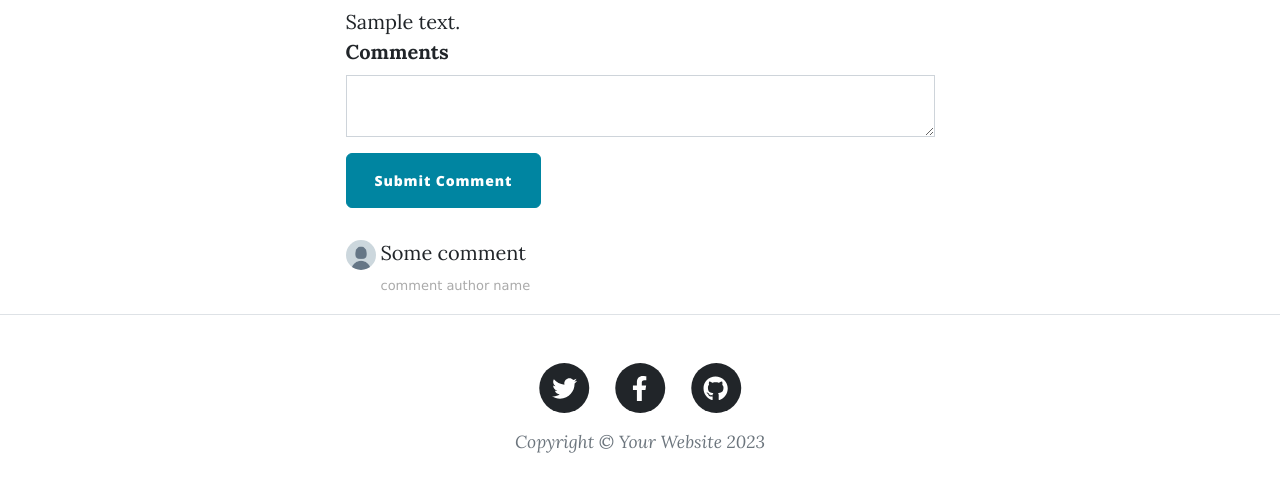
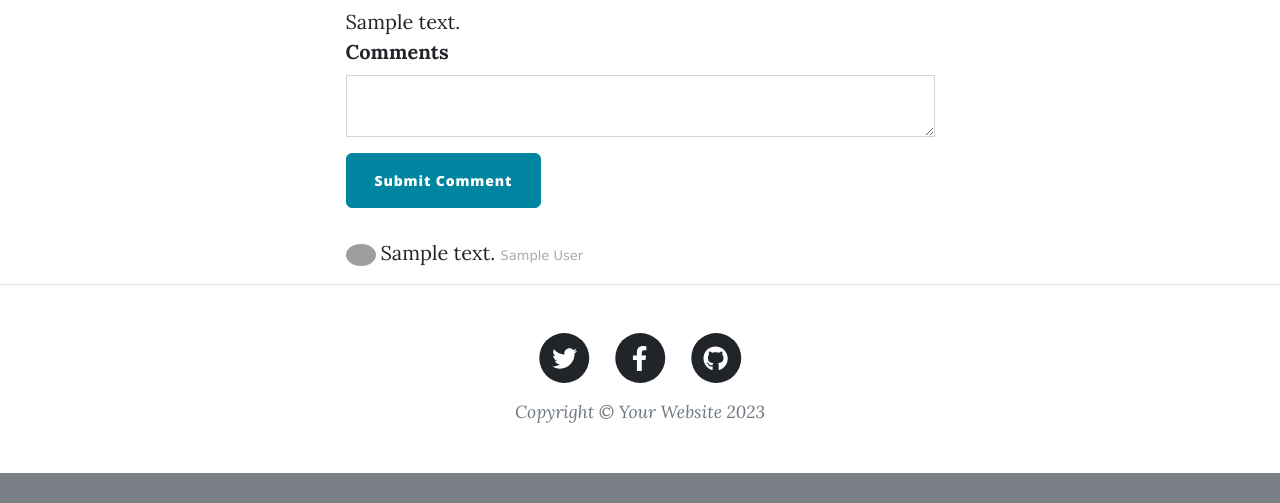
Before and after one commit to KramerJProg/Bloggo, a Flask app: page /post/1 in a window 1280 px wide. Shown: the part 607-1110 px from the top of the page. After the commit the page ends 1080 px from the top, so only its background shows below. Run offline with Flask 3, Linux system fonts and the light colour scheme; tables that the repository leaves empty hold one stand-in row (values such as "Sample post"); grey boxes marked "Sample" are stand-in pictures; some libraries are stand-ins or nearby versions; grey boxes are pictures that could not be loaded.

Commit message:
Implemented Comment section unique to users. (#22)
Co-authored-by: Kramer Jensen <kramerdjensen@gmail.com>

```diff
--- a/main.py
+++ b/main.py
@@ -1,9 +1,9 @@
 from datetime import date
 from functools import wraps
-
 from flask import Flask, render_template, redirect, url_for, flash, abort
 from flask_bootstrap import Bootstrap5
 from flask_ckeditor import CKEditor
+from flask_gravatar import Gravatar
 from flask_login import UserMixin, login_user, LoginManager, logout_user, current_user
 from flask_sqlalchemy import SQLAlchemy
 from sqlalchemy.orm import relationship
@@ -37,13 +37,20 @@ db.init_app(app)
 class BlogPost(db.Model):
     __tablename__ = 'blog_posts'
     id = db.Column(db.Integer, primary_key=True)
-    author_id = db.Column(db.Integer, db.ForeignKey('users.id'))
-    author = relationship('User', back_populates='posts')
     title = db.Column(db.String(250), unique=True, nullable=False)
     subtitle = db.Column(db.String(250), nullable=False)
     date = db.Column(db.String(250), nullable=False)
     body = db.Column(db.Text, nullable=False)
-    img_url = db.Column(db.String(250), nullable=False)
+    img_url = db.Column(db.String(500), nullable=False)
+
+    # Refers to tablename in User class 'users'.
+    author_id = db.Column(db.Integer, db.ForeignKey('users.id'))
+
+    # Refers to property in User class 'posts'
+    author = relationship('User', back_populates='posts')
+
+    # Refers to property in Comment class 'parent_post'.
+    comments = relationship('Comment', back_populates='parent_post')
 
 
 # User class adds a User table to the DB.
@@ -53,11 +60,46 @@ class User(UserMixin, db.Model):
     email = db.Column(db.String(100), unique=True)
     password = db.Column(db.String(100))
     name = db.Column(db.String(100))
+
+    # Refers to property in BlogPost class 'author'
     posts = relationship('BlogPost', back_populates='author')
+
+    # Refers to property in Comment class 'comment_author'.
+    comments = relationship('Comment', back_populates='comment_author')
+
+
+class Comment(db.Model):
+    __tablename__ = 'comments'
+    id = db.Column(db.Integer, primary_key=True)
+    text = db.Column(db.Text, nullable=False)
+
+    # Refers to tablename in User class 'users'.
+    author_id = db.Column(db.Integer, db.ForeignKey('users.id'))
+
+    # Refers to property in User class 'comments'.
+    comment_author = relationship('User', back_populates='comments')
+
+    # Refers to tablename in BlogPost class 'blog_posts'.
+    post_id = db.Column(db.Integer, db.ForeignKey('blog_posts.id'))
+
+    # Refers to property in BlogPost class 'comments'.
+    parent_post = relationship('BlogPost', back_populates='comments')
 
 
 with app.app_context():
     db.create_all()
+
+
+gravatar = Gravatar(
+    app,
+    size=100,
+    rating='g',
+    default='retro',
+    force_default=False,
+    force_lower=False,
+    use_ssl=False,
+    base_url=None
+)
 
 
 @app.route('/register', methods=['GET', 'POST'])
@@ -131,11 +173,25 @@ def get_all_posts():
     return render_template('index.html', all_posts=posts)
 
 
-@app.route('/post/<int:post_id>')
+@app.route('/post/<int:post_id>', methods=['GET', 'POST'])
 def show_post(post_id):
     """Grabs the post by ID once clicked on and shows the comment section."""
     requested_post = db.get_or_404(BlogPost, post_id)
     comment_form = CommentForm()
+
+    # Only allow logged-in users to comment on posts
+    if comment_form.validate_on_submit():
+        if not current_user.is_authenticated:
+            flash("You need to login to leave comments.")
+            return redirect(url_for('login'))
+
+        new_comment = Comment(
+            text=comment_form.comment_text.data,
+            comment_author=current_user,
+            parent_post=requested_post
+        )
+        db.session.add(new_comment)
+        db.session.commit()
     return render_template('post.html', post=requested_post, form=comment_form)
 
 
--- a/templates/post.html
+++ b/templates/post.html
@@ -34,15 +34,17 @@
         {{ render_form(form, novalidate=True, button_map={"submit": "primary"}) }}
         <div class="comment">
           <ul class="commentList">
+            {% for comment in post.comments: %}
             <li>
               <div class="commenterImage">
-                <img src="../static/assets/img/default-profile.jpg"  alt=""/>
+                <img src="{{ comment.comment_author.email | gravatar }}"  alt="User Profile Pic"/>
               </div>
               <div class="commentText">
-                <p>Some comment</p>
-                <span class="date sub-text">comment author name</span>
+                {{ comment.text|safe }}
+                <span class="date sub-text">{{ comment.comment_author.name }}</span>
               </div>
             </li>
+            {% endfor %}
           </ul>
         </div>
       </div>
```
